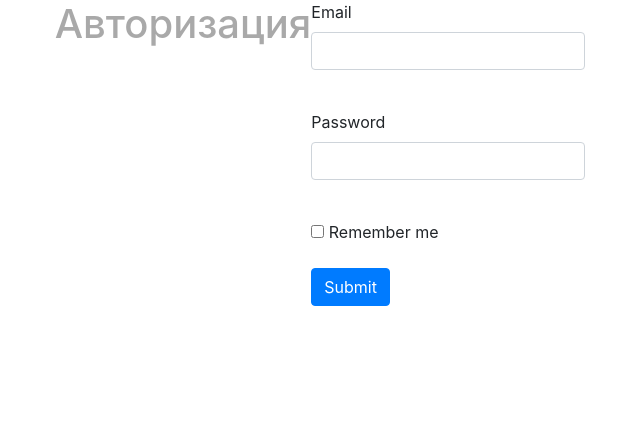
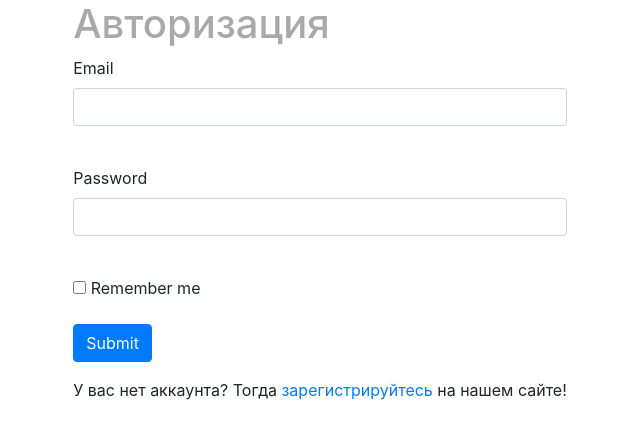
Before and after one commit to programlamb/TD_Website, a Flask app: template templates/login.html in a window 1280 px wide. Shown: the part 100-539 px from the top of the page, without its empty margins (320-960 px from the left). Run offline with Flask 2, Linux system fonts and the light colour scheme; the template is opened without the code that fills it: most values are stand-ins (such as "Sample title", 1, 10 or a date in 2020); form fields are guessed from the names that the template uses; some libraries are stand-ins or nearby versions.

Commit message:
Изменена авторизация

```diff
--- a/templates/login.html
+++ b/templates/login.html
@@ -1,6 +1,7 @@
 {% extends "base.html" %}
 
 {% block content %}
+    <div class="login-and-register">
     <h1>Авторизация</h1>
     <form action="" method="post">
         {{form.hidden_tag()}}
@@ -21,5 +22,7 @@
         <p>{{form.remember_me()}} {{form.remember_me.label}}</p>
         <p>{{form.submit(type="submit", class="btn btn-primary")}}</p>
         <div>{{message}}</div>
+        <p>У вас нет аккаунта? Тогда <a href="/register">зарегистрируйтесь</a> на нашем сайте!</p>
     </form>
+    </div>
 {% endblock %}
```
